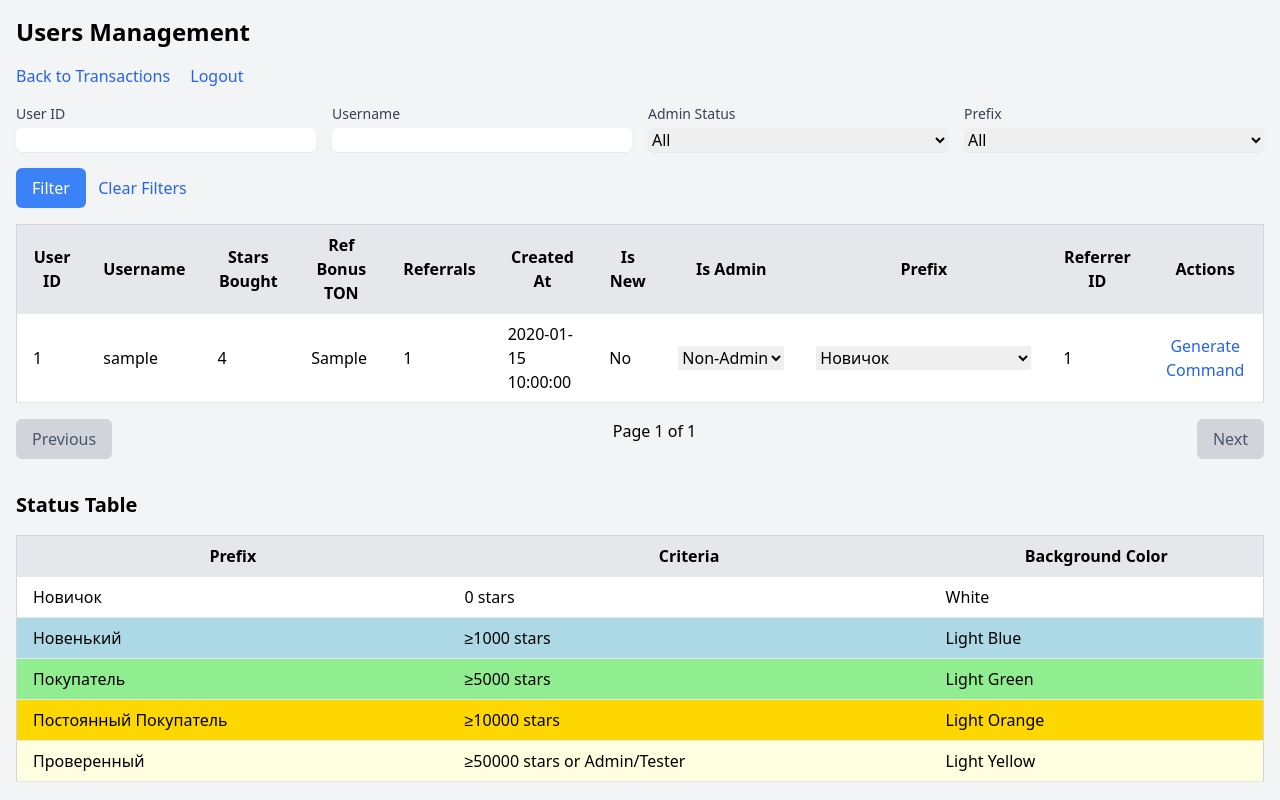
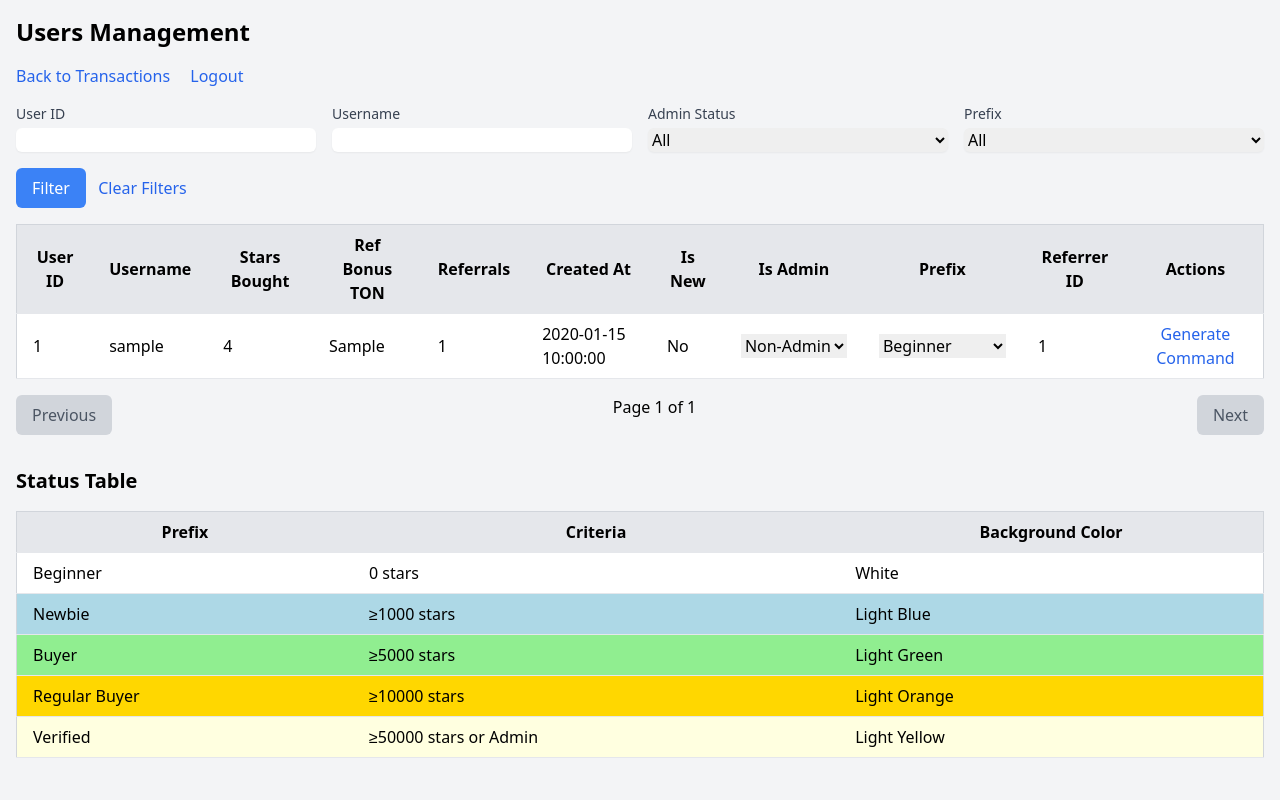
Before and after one commit to starstge/stars, a Flask app: template templates/users.html in a window 1280 px wide. Run offline with Flask 3, Linux system fonts and the light colour scheme; the template is opened without the code that fills it: most values are stand-ins (such as "Sample title", 1, 10 or a date in 2020); parts of the project's set-up code (start-up, migrations or seed data) failed here and were passed over; some libraries are stand-ins or nearby versions.

Commit message:
Update users.html

```diff
--- a/templates/users.html
+++ b/templates/users.html
@@ -7,11 +7,11 @@
     <script src="https://cdn.tailwindcss.com"></script>
     <style>
         /* Custom background colors for statuses */
-        .status-novichok { background-color: #ffffff; } /* White */
-        .status-novenkiy { background-color: #add8e6; } /* Light Blue */
-        .status-pokupatel { background-color: #90ee90; } /* Light Green */
-        .status-postoyanniy { background-color: #ffd700; } /* Light Orange */
-        .status-proverenniy { background-color: #ffffe0; } /* Light Yellow */
+        .status-beginner { background-color: #ffffff; } /* White */
+        .status-newbie { background-color: #add8e6; } /* Light Blue */
+        .status-buyer { background-color: #90ee90; } /* Light Green */
+        .status-regular-buyer { background-color: #ffd700; } /* Light Orange */
+        .status-verified { background-color: #ffffe0; } /* Light Yellow */
         .status-table tr td { background-color: inherit !important; }
     </style>
 </head>
@@ -48,11 +48,11 @@
                     <label for="prefix" class="block text-sm font-medium text-gray-700">Prefix</label>
                     <select name="prefix" id="prefix" class="mt-1 block w-full rounded-md border-gray-300 shadow-sm">
                         <option value="">All</option>
-                        <option value="Новичок" {% if request.args.get('prefix') == 'Новичок' %}selected{% endif %}>Новичок</option>
-                        <option value="Новенький" {% if request.args.get('prefix') == 'Новенький' %}selected{% endif %}>Новенький</option>
-                        <option value="Покупатель" {% if request.args.get('prefix') == 'Покупатель' %}selected{% endif %}>Покупатель</option>
-                        <option value="Постоянный Покупатель" {% if request.args.get('prefix') == 'Постоянный Покупатель' %}selected{% endif %}>Постоянный Покупатель</option>
-                        <option value="Проверенный" {% if request.args.get('prefix') == 'Проверенный' %}selected{% endif %}>Проверенный</option>
+                        <option value="Beginner" {% if request.args.get('prefix') == 'Beginner' %}selected{% endif %}>Beginner</option>
+                        <option value="Newbie" {% if request.args.get('prefix') == 'Newbie' %}selected{% endif %}>Newbie</option>
+                        <option value="Buyer" {% if request.args.get('prefix') == 'Buyer' %}selected{% endif %}>Buyer</option>
+                        <option value="Regular Buyer" {% if request.args.get('prefix') == 'Regular Buyer' %}selected{% endif %}>Regular Buyer</option>
+                        <option value="Verified" {% if request.args.get('prefix') == 'Verified' %}selected{% endif %}>Verified</option>
                     </select>
                 </div>
             </div>
@@ -93,7 +93,7 @@
                 </thead>
                 <tbody>
                     {% for user in users %}
-                    <tr class="{% if user.is_admin %}status-proverenniy{% elif user.prefix == 'Проверенный' %}status-proverenniy{% elif user.prefix == 'Постоянный Покупатель' %}status-postoyanniy{% elif user.prefix == 'Покупатель' %}status-pokupatel{% elif user.prefix == 'Новенький' %}status-novenkiy{% else %}status-novichok{% endif %}">
+                    <tr class="{% if user.is_admin %}status-verified{% elif user.prefix == 'Verified' %}status-verified{% elif user.prefix == 'Regular Buyer' %}status-regular-buyer{% elif user.prefix == 'Buyer' %}status-buyer{% elif user.prefix == 'Newbie' %}status-newbie{% else %}status-beginner{% endif %}">
                         <td class="py-2 px-4 border-b">{{ user.user_id }}</td>
                         <td class="py-2 px-4 border-b">{{ user.username or 'N/A' }}</td>
                         <td class="py-2 px-4 border-b">{{ user.stars_bought }}</td>
@@ -109,11 +109,11 @@
                         </td>
                         <td class="py-2 px-4 border-b">
                             <select onchange="updateUserStatus('prefix', {{ user.user_id }}, this.value)">
-                                <option value="Новичок" {% if user.prefix == 'Новичок' %}selected{% endif %}>Новичок</option>
-                                <option value="Новенький" {% if user.prefix == 'Новенький' %}selected{% endif %}>Новенький</option>
-                                <option value="Покупатель" {% if user.prefix == 'Покупатель' %}selected{% endif %}>Покупатель</option>
-                                <option value="Постоянный Покупатель" {% if user.prefix == 'Постоянный Покупатель' %}selected{% endif %}>Постоянный Покупатель</option>
-                                <option value="Проверенный" {% if user.prefix == 'Проверенный' %}selected{% endif %}>Проверенный</option>
+                                <option value="Beginner" {% if user.prefix == 'Beginner' %}selected{% endif %}>Beginner</option>
+                                <option value="Newbie" {% if user.prefix == 'Newbie' %}selected{% endif %}>Newbie</option>
+                                <option value="Buyer" {% if user.prefix == 'Buyer' %}selected{% endif %}>Buyer</option>
+                                <option value="Regular Buyer" {% if user.prefix == 'Regular Buyer' %}selected{% endif %}>Regular Buyer</option>
+                                <option value="Verified" {% if user.prefix == 'Verified' %}selected{% endif %}>Verified</option>
                             </select>
                         </td>
                         <td class="py-2 px-4 border-b">{{ user.referrer_id or 'N/A' }}</td>
@@ -155,29 +155,29 @@
                     </tr>
                 </thead>
                 <tbody>
-                    <tr class="status-novichok">
-                        <td class="py-2 px-4 border-b">Новичок</td>
+                    <tr class="status-beginner">
+                        <td class="py-2 px-4 border-b">Beginner</td>
                         <td class="py-2 px-4 border-b">0 stars</td>
                         <td class="py-2 px-4 border-b">White</td>
                     </tr>
-                    <tr class="status-novenkiy">
-                        <td class="py-2 px-4 border-b">Новенький</td>
+                    <tr class="status-newbie">
+                        <td class="py-2 px-4 border-b">Newbie</td>
                         <td class="py-2 px-4 border-b">≥1000 stars</td>
                         <td class="py-2 px-4 border-b">Light Blue</td>
                     </tr>
-                    <tr class="status-pokupatel">
-                        <td class="py-2 px-4 border-b">Покупатель</td>
+                    <tr class="status-buyer">
+                        <td class="py-2 px-4 border-b">Buyer</td>
                         <td class="py-2 px-4 border-b">≥5000 stars</td>
                         <td class="py-2 px-4 border-b">Light Green</td>
                     </tr>
-                    <tr class="status-postoyanniy">
-                        <td class="py-2 px-4 border-b">Постоянный Покупатель</td>
+                    <tr class="status-regular-buyer">
+                        <td class="py-2 px-4 border-b">Regular Buyer</td>
                         <td class="py-2 px-4 border-b">≥10000 stars</td>
                         <td class="py-2 px-4 border-b">Light Orange</td>
                     </tr>
-                    <tr class="status-proverenniy">
-                        <td class="py-2 px-4 border-b">Проверенный</td>
-                        <td class="py-2 px-4 border-b">≥50000 stars or Admin/Tester</td>
+                    <tr class="status-verified">
+                        <td class="py-2 px-4 border-b">Verified</td>
+                        <td class="py-2 px-4 border-b">≥50000 stars or Admin</td>
                         <td class="py-2 px-4 border-b">Light Yellow</td>
                     </tr>
                 </tbody>
@@ -218,11 +218,11 @@
                     <input type="number" step="0.01" id="refBonusTon" class="mt-1 block w-full rounded-md border-gray-300 shadow-sm">
                     <label for="prefix" class="block text-sm font-medium text-gray-700 mt-2">Prefix</label>
                     <select id="prefixField" class="mt-1 block w-full rounded-md border-gray-300 shadow-sm">
-                        <option value="Новичок">Новичок</option>
-                        <option value="Новенький">Новенький</option>
-                        <option value="Покупатель">Покупатель</option>
-                        <option value="Постоянный Покупатель">Постоянный Покупатель</option>
-                        <option value="Проверенный">Проверенный</option>
+                        <option value="Beginner">Beginner</option>
+                        <option value="Newbie">Newbie</option>
+                        <option value="Buyer">Buyer</option>
+                        <option value="Regular Buyer">Regular Buyer</option>
+                        <option value="Verified">Verified</option>
                     </select>
                 </div>
                 <div class="mb-4">
@@ -329,8 +329,8 @@
             } else if (action === 'update_admin') {
                 command = queryTemplates[table][action].replace('$2', `true`);
             } else if (action === 'update_prefix') {
-                const prefixValue = prompt('Enter prefix (Новичок, Новенький, Покупатель, Постоянный Покупатель, Проверенный):');
-                if (!['Новичок', 'Новенький', 'Покупатель', 'Постоянный Покупатель', 'Проверенный'].includes(prefixValue)) {
+                const prefixValue = prompt('Enter prefix (Beginner, Newbie, Buyer, Regular Buyer, Verified):');
+                if (!['Beginner', 'Newbie', 'Buyer', 'Regular Buyer', 'Verified'].includes(prefixValue)) {
                     output.textContent = 'Invalid prefix value.';
                     return;
                 }
```
